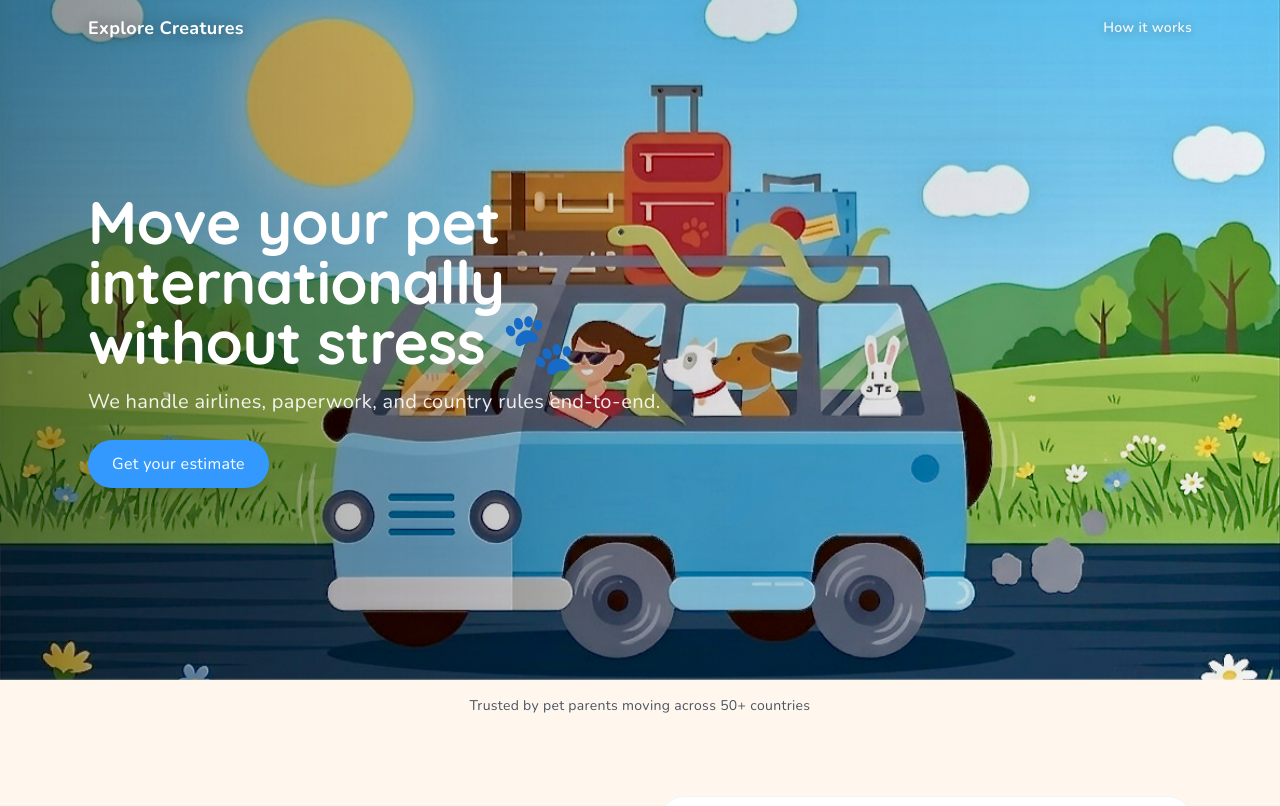
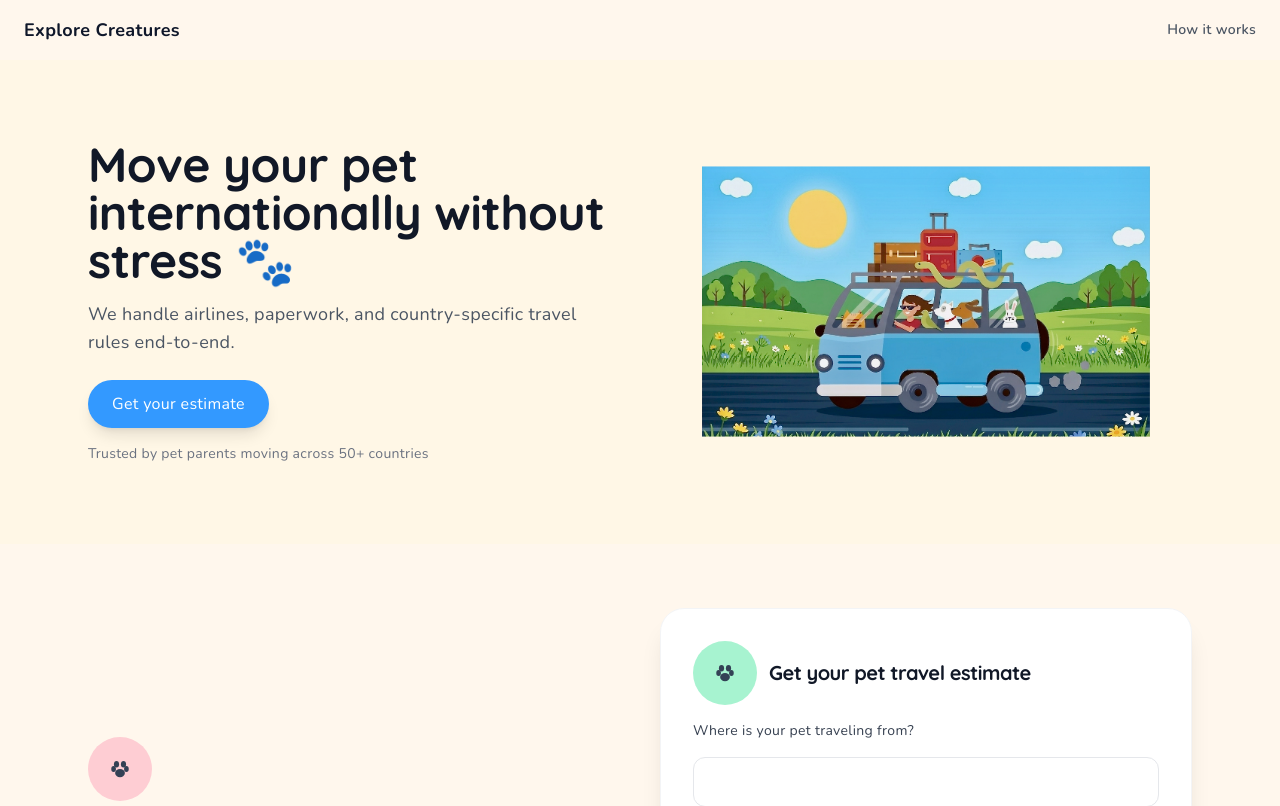
Before and after one commit to Pandauser2/explore-creatures, a Next.js app: page / in a window 1280 px wide. Shown: the top 806 px of the page. Built offline with nearby package versions, Linux system fonts and the light colour scheme; no server answers.

Commit message:
fix hero2

```diff
--- a/app/globals.css
+++ b/app/globals.css
@@ -63,15 +63,7 @@ h4 {
   }
 }
 
-.hero-image {
-  animation: floatSlow 6s ease-in-out infinite;
-}
-
 @media (prefers-reduced-motion: reduce) {
-  .hero-image {
-    animation: none;
-  }
-
   button:hover:not(:disabled),
   a.btn-primary:hover {
     transform: none;
--- a/app/page.tsx
+++ b/app/page.tsx
@@ -16,14 +16,9 @@ export default async function Page() {
 
   return (
     <main>
-      <div className="relative">
-        <Navbar />
-        <div className="fade-in">
-          <Hero />
-        </div>
-      </div>
-      <div className="py-4 text-center text-sm text-gray-600">
-        Trusted by pet parents moving across 50+ countries
+      <Navbar />
+      <div className="fade-in">
+        <Hero />
       </div>
       <div className="fade-in">
         <section className="bg-[var(--bg-soft)] py-16">
--- a/components/Hero.tsx
+++ b/components/Hero.tsx
@@ -1,19 +1,13 @@
 export function Hero() {
   return (
-    <section className="relative h-[85vh] w-full overflow-hidden">
-      <img
-        src="/images/hero.png"
-        alt="Pet travel illustration"
-        className="hero-image absolute inset-0 h-full w-full object-cover"
-      />
-      <div className="absolute inset-0 z-[1] bg-gradient-to-r from-black/40 via-black/10 to-transparent" />
-      <div className="relative z-10 mx-auto flex h-full max-w-6xl items-center px-6">
-        <div className="max-w-xl text-white">
-          <h1 className="text-4xl font-extrabold leading-tight md:text-6xl">
+    <section className="w-full bg-[#FFF7E6] py-20">
+      <div className="mx-auto grid max-w-6xl grid-cols-1 items-center gap-10 px-6 md:grid-cols-2">
+        <div>
+          <h1 className="text-4xl font-extrabold leading-tight text-gray-900 md:text-5xl">
             Move your pet internationally without stress 🐾
           </h1>
-          <p className="mt-4 text-lg text-white/90 md:text-xl">
-            We handle airlines, paperwork, and country rules end-to-end.
+          <p className="mt-4 text-lg text-gray-600">
+            We handle airlines, paperwork, and country-specific travel rules end-to-end.
           </p>
           <a
             href="#quote-form"
@@ -21,6 +15,16 @@ export function Hero() {
           >
             Get your estimate
           </a>
+          <p className="mt-4 text-sm text-gray-500">
+            Trusted by pet parents moving across 50+ countries
+          </p>
+        </div>
+        <div className="flex justify-center">
+          <img
+            src="/images/hero.png"
+            alt="Pet travel illustration"
+            className="w-full max-w-md motion-reduce:animate-none animate-[floatSlow_6s_ease-in-out_infinite]"
+          />
         </div>
       </div>
     </section>
--- a/components/Navbar.tsx
+++ b/components/Navbar.tsx
@@ -1,20 +1,15 @@
 export function Navbar() {
   return (
-    <header className="absolute left-0 top-0 z-20 w-full bg-transparent">
-      <div className="mx-auto flex h-14 max-w-6xl items-center justify-between px-6">
-        <a
-          href="#"
-          className="text-lg font-bold text-white drop-shadow-[0_1px_8px_rgba(0,0,0,0.5)]"
-        >
+    <header className="flex w-full items-center justify-between px-6 py-4">
+      <a href="#" className="text-lg font-bold text-slate-900">
         Explore Creatures
       </a>
       <a
         href="#how-it-works"
-          className="text-sm font-semibold text-white/90 drop-shadow-[0_1px_6px_rgba(0,0,0,0.45)] transition hover:text-white"
+        className="text-sm font-semibold text-gray-600 transition hover:text-gray-900"
       >
         How it works
       </a>
-      </div>
     </header>
   );
 }
```
Lines whose indentation alone changed are shown as unchanged.
